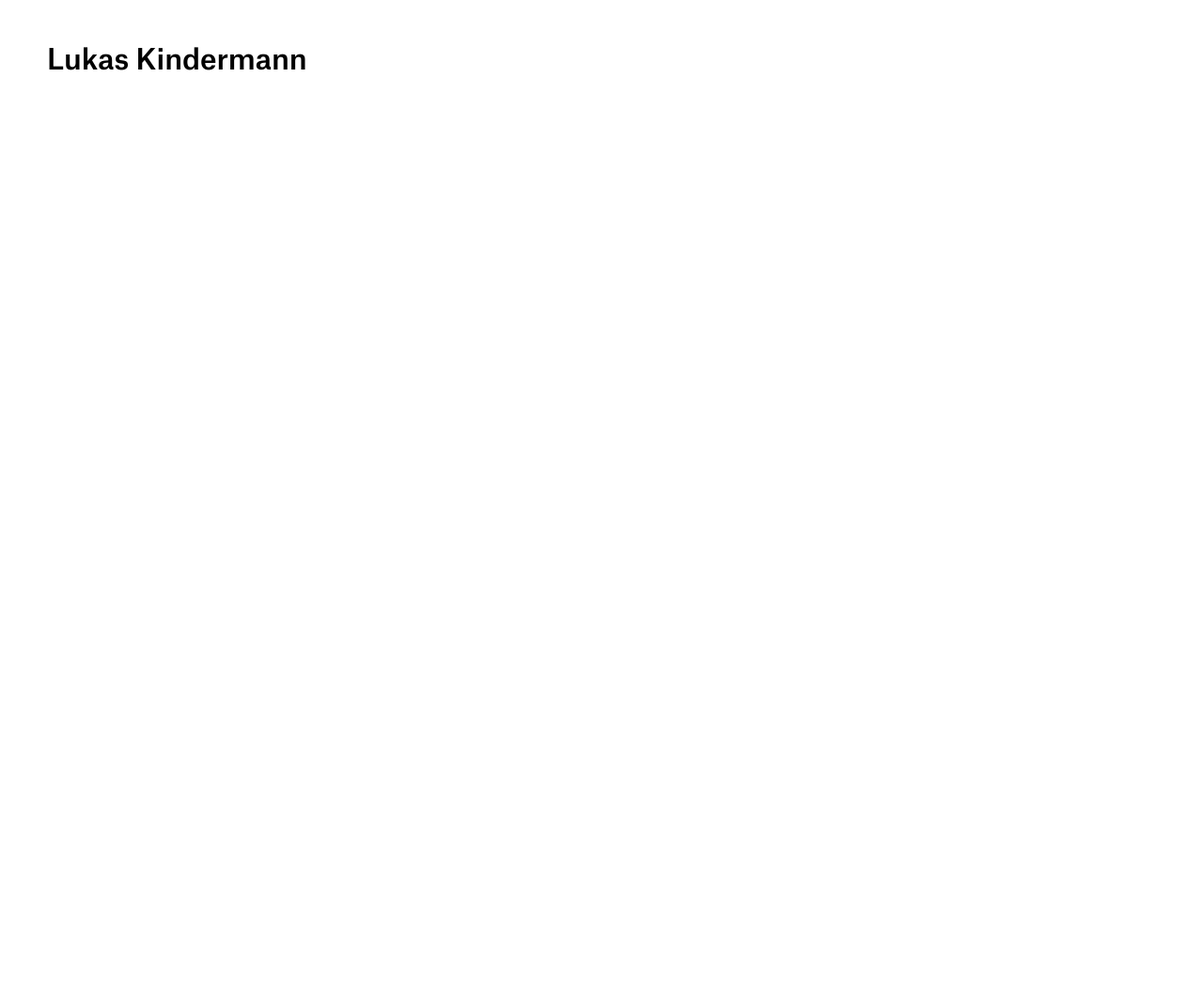
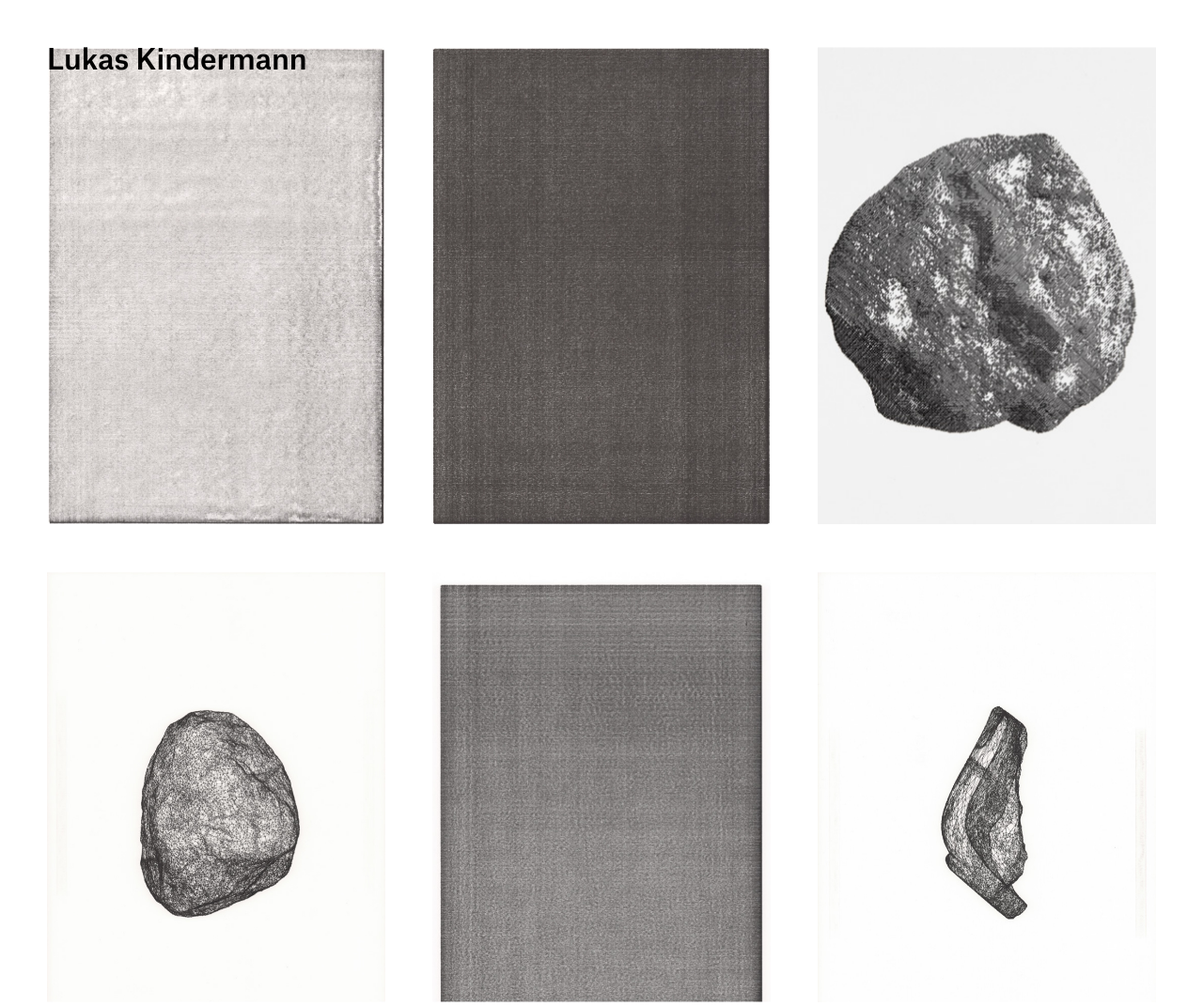
Before and after one commit to jonl17/LukasKindermann, a Gatsby site: page / in a window 1280 px wide. Shown: the top 1071 px of the page at 94% size. Before the commit the page ends 800 px from the top, so only its background shows below. Built offline with nearby package versions, Linux system fonts and the light colour scheme; Gatsby itself is replaced by a stand-in of ours.

Commit message:
spit out the images mate

```diff
--- a/gatsby-config.js
+++ b/gatsby-config.js
@@ -9,6 +9,13 @@ module.exports = {
     name: `Lukas Kindermann`,
   },
   plugins: [
+    {
+      resolve: `gatsby-source-filesystem`,
+      options: {
+        name: `images`,
+        path: `${__dirname}/static/images/`,
+      },
+    },
     `gatsby-transformer-sharp`,
     `gatsby-plugin-sharp`,
     `gatsby-plugin-styled-components`,
--- a/package.json
+++ b/package.json
@@ -18,6 +18,7 @@
     "gatsby-image": "^2.2.6",
     "gatsby-plugin-sharp": "^2.2.8",
     "gatsby-plugin-styled-components": "^3.1.2",
+    "gatsby-source-filesystem": "^2.1.5",
     "gatsby-transformer-sharp": "^2.2.4",
     "react": "^16.8.6",
     "react-dom": "^16.8.6",
--- /dev/null
+++ b/src/components/FrontPageGrid/Styled/index.js
@@ -0,0 +1,7 @@
+import styled from "styled-components"
+
+export const Grid = styled.div`
+  display: grid;
+  grid-template-columns: repeat(3, 1fr);
+  grid-gap: 50px;
+`
--- /dev/null
+++ b/src/components/FrontPageGrid/index.js
@@ -0,0 +1,35 @@
+import React from "react"
+import { graphql, StaticQuery } from "gatsby"
+import Img from "gatsby-image"
+import { Grid } from "./Styled"
+
+const spitOutImages = () => {
+  return (
+    <StaticQuery
+      query={graphql`
+        {
+          allImageSharp {
+            edges {
+              node {
+                fluid {
+                  ...GatsbyImageSharpFluid
+                }
+              }
+            }
+          }
+        }
+      `}
+      render={data =>
+        data.allImageSharp.edges.map(item => (
+          <Img fluid={item.node.fluid}></Img>
+        ))
+      }
+    ></StaticQuery>
+  )
+}
+
+const FrontPageGrid = () => {
+  return <Grid>{spitOutImages()}</Grid>
+}
+
+export default FrontPageGrid
--- a/src/components/Header/Styled/index.js
+++ b/src/components/Header/Styled/index.js
@@ -4,6 +4,7 @@ export const Container = styled.div`
   position: fixed;
   height: 90px;
   width: 100%;
+  z-index: 4;
 `
 export const Title = styled.p`
   font-size: 30px;
--- a/src/pages/index.js
+++ b/src/pages/index.js
@@ -3,6 +3,7 @@ import { graphql } from "gatsby"
 
 import Wrap from "../components/Wrap"
 import Header from "../components/Header"
+import FrontPageGrid from "../components/FrontPageGrid"
 
 export default ({
   data: {
@@ -13,6 +14,7 @@ export default ({
 }) => (
   <Wrap>
     <Header title={name}></Header>
+    <FrontPageGrid></FrontPageGrid>
   </Wrap>
 )
 
```
Also changed, not shown: src/pages/404.js (added, +9 -0 lines), static/images/mynd_1.jpg (added), static/images/mynd_2.jpg (added), static/images/mynd_3.jpg (added), static/images/mynd_4.jpg (added), static/images/mynd_5.jpg (added), static/images/mynd_6.jpg (added), static/images/mynd_7.jpg (added), 1 other file.
